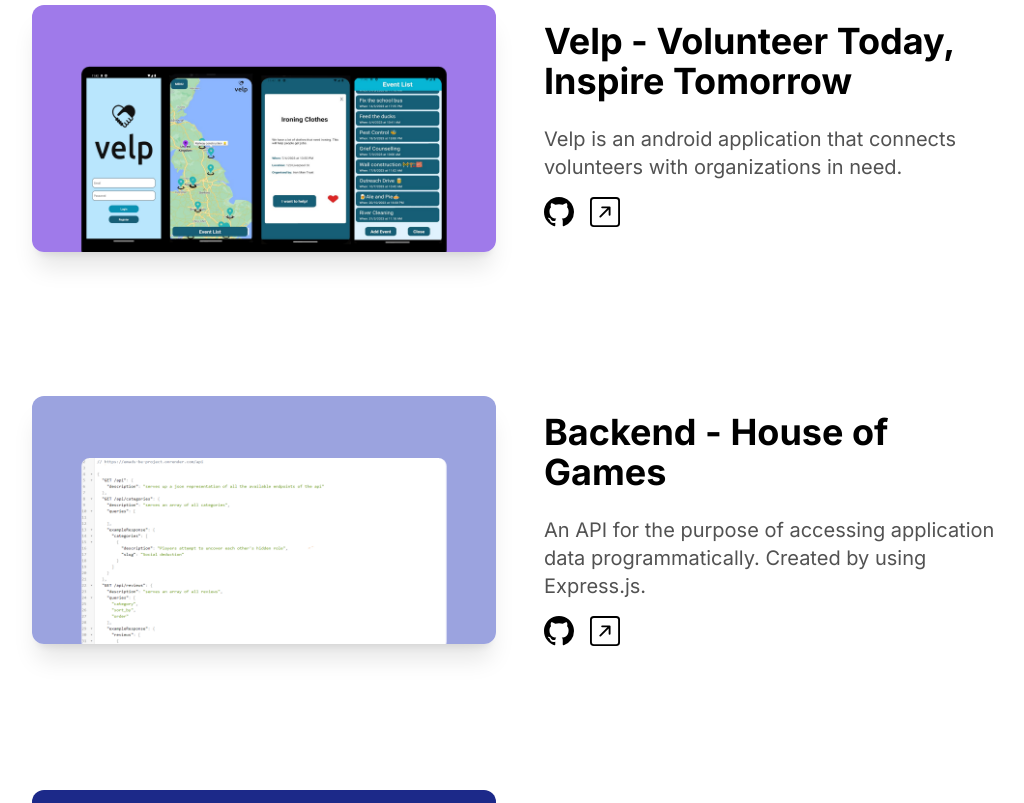
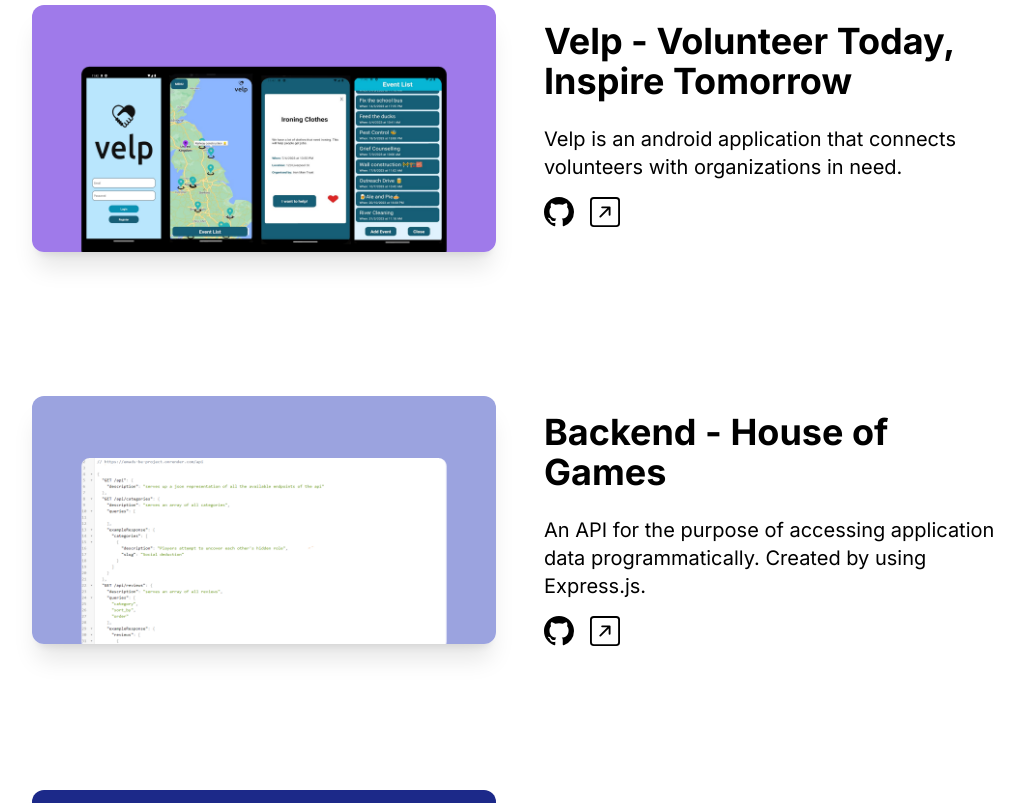
Before and after one commit to code-emad/porfolio-ver1, a Next.js app: page / in a window 1280 px wide. Shown: the part 1920-2723 px from the top of the page, without its empty margins (120-1144 px from the left). Built offline with nearby package versions, Linux system fonts and the light colour scheme.

Commit message:
fixing project description

```diff
--- a/src/app/Components/ProjectSection.tsx
+++ b/src/app/Components/ProjectSection.tsx
@@ -62,7 +62,7 @@
                 <SlideUp offset="300px 0px -300px 0px">
               <div className="flex flex-col  animate-slideUpCubiBezier animation-delay-2 md:flex-row md:space-x-12">
                 <div className="mt-8 md:w-1/2">
-                    <Link href={project?.link} target="_blank">
+                    <Link href={project.link} target="_blank">
                   <Image
                     src={project.image}
                     alt=""
@@ -74,7 +74,7 @@
                 </div>
                 <div className="mt-12 md:w-1/2">
                     <h1 className="text-4xl font-bold mb-6">{project.name}</h1>
-                    <p className="text-xl leading-7 mb-4 dark:text-neutral-100 text-neutral-600 ">{project.description}</p>
+                    <p className="text-xl leading-7 mb-4 dark:text-neutral-100 ">{project.description}</p>
                     <div className="flex flex-row allign-bottom space-x-4">
                         <Link href={project.github} target="_blank">
                         <BsGithub
```
